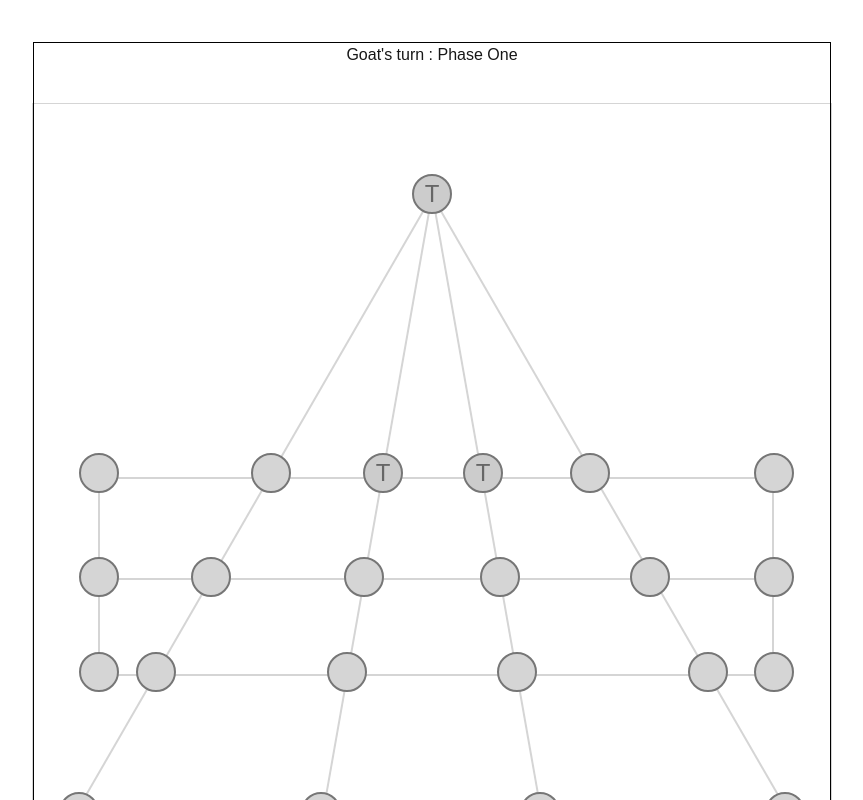
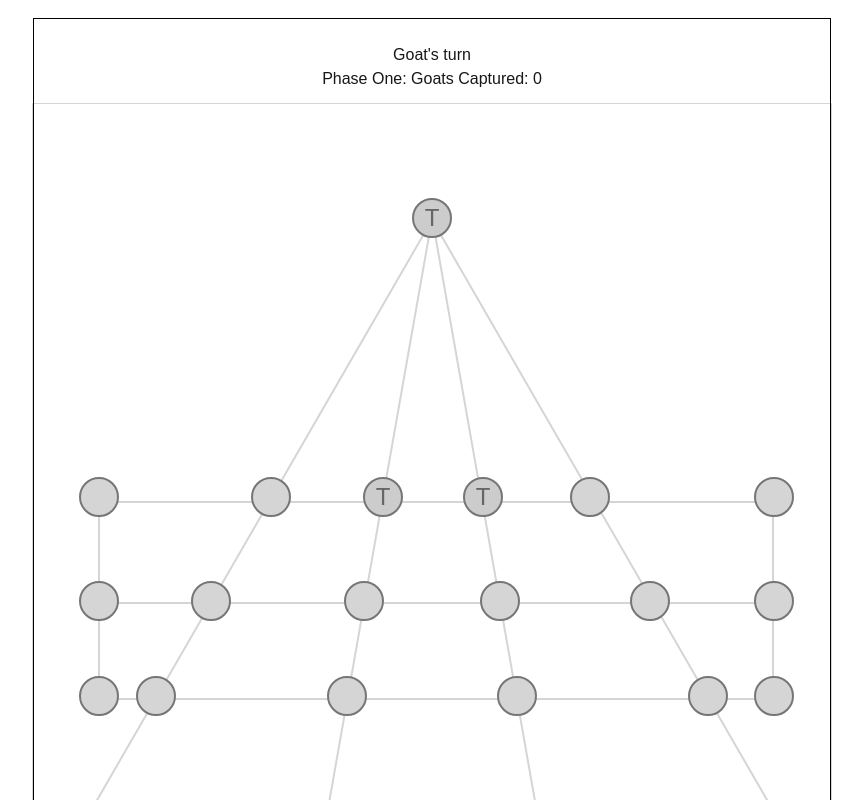
Before and after one commit to christinemtrinh/bagchal, a Next.js app in the folder src/client/: page / in a window 1280 px wide. Shown: the top 800 px of the page, without its empty margins (208-1071 px from the left). Built offline with nearby package versions, Linux system fonts and the light colour scheme; no server answers.

Commit message:
added visual for number of goats captured

```diff
--- a/src/client/app/components/Board/Board.tsx
+++ b/src/client/app/components/Board/Board.tsx
@@ -29,6 +29,7 @@ export default function Board(props: any) {
   const [selectedPiece, setSelectedPiece] = useState([-1,-1]);
   const [pieceSelected, setPieceSelected] = useState(false);
   const [capturedGoats, setCapturedGoats] = useState();
+  const [numOfCapturedGoats, setNumOfCapturedGoats] = useState(0);
   //Set useState to set Button to Disabled/Enabled
   const updateDisabledSpots = (locations) => {
     setDisabledSpots(locations);
@@ -196,9 +197,10 @@ export default function Board(props: any) {
           callFindTiger(nextSpot);
         } else {
           // Create updated board after tiger has moved
-          // Map through old board (nextSpot), row by row
+          //checks to see if piece was captured
           if(Math.abs(selectedPiece[0] - row) > 1 || Math.abs(selectedPiece[1] - col) > 1)
           {
+            setNumOfCapturedGoats(numOfCapturedGoats + 1)
             callTigerCaptureGoat(nextSpot, [row, col], selectedPiece, capturedGoats)
           }
           else
@@ -250,9 +252,13 @@ export default function Board(props: any) {
       <div className="board">
         <div className="turn">
           <p>
-            {props.player ? "Goat" : "Tiger"}'s turn : Phase{" "}
+            <br />
+            {props.player ? "Goat" : "Tiger"}'s turn<br />
+            Phase{" "}
             {goatCounter < 15 ? "One" : "Two"}
+            : Goats Captured: {numOfCapturedGoats}
           </p>
+
         </div>
         <div className="line1"></div>
         <div className="line2"></div>
--- a/src/client/app/components/Board/board.css
+++ b/src/client/app/components/Board/board.css
@@ -24,6 +24,7 @@
   display: flex;
   justify-content: center;
   align-items: center;
+  text-align: center;
 }
 
 .rectangle {
```
